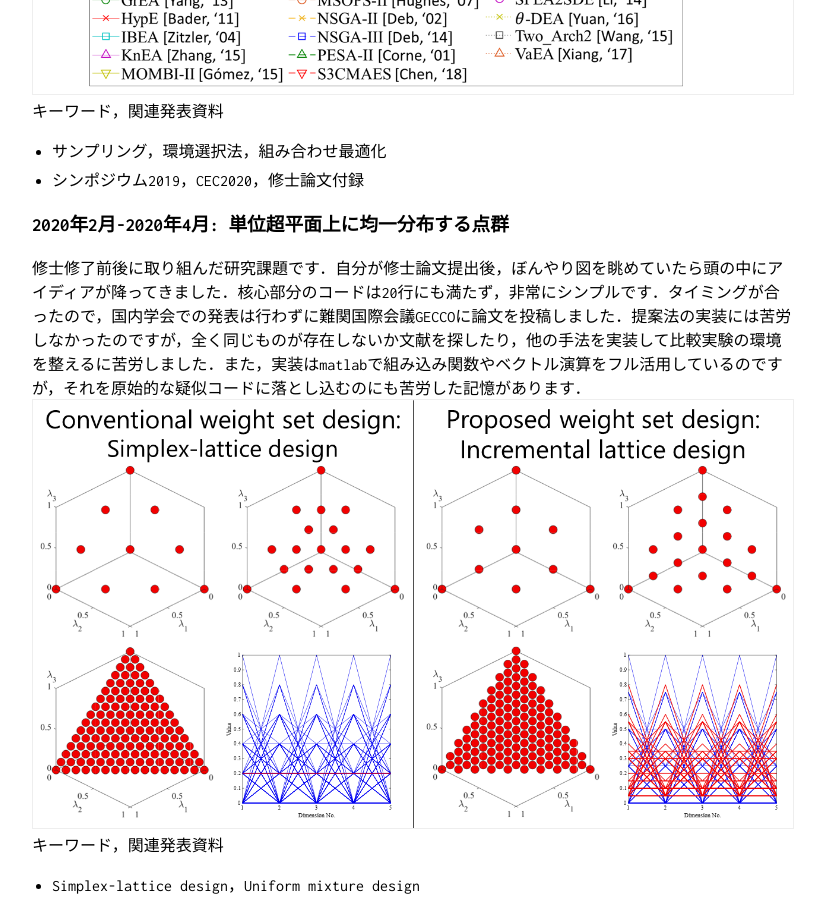
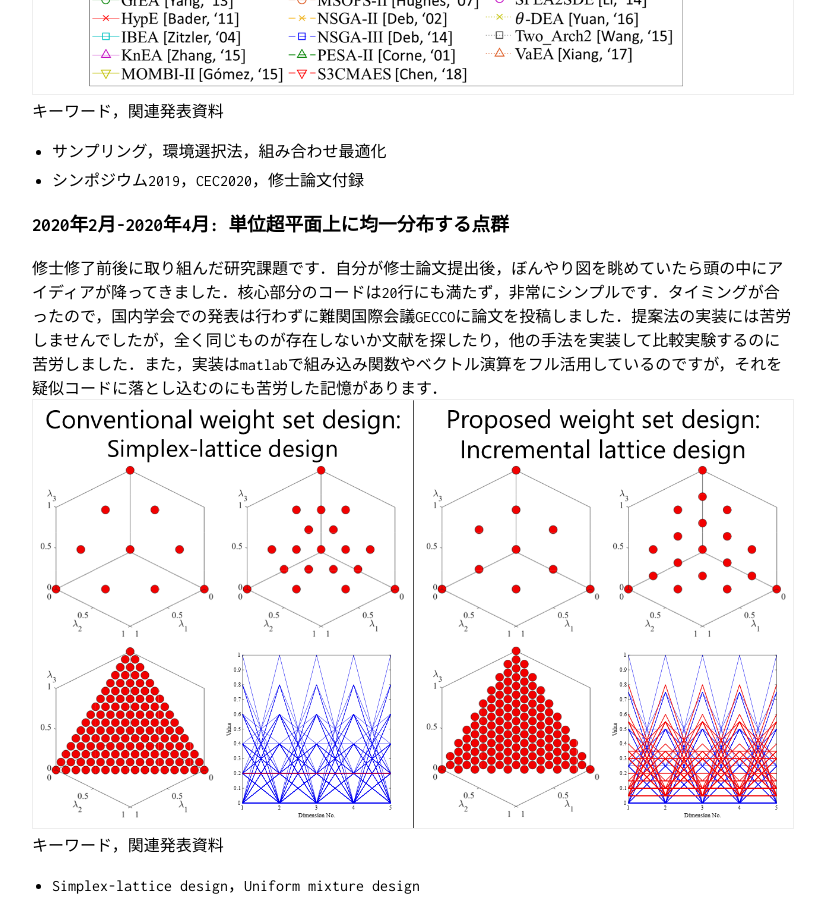
Before and after one commit to tomtkg/tomtkg.github.io, a Jekyll site: the page built from researchJP.md, in a window 1280 px wide and 900 px high, scrolled down 3160 px. Shown: the whole window, without its empty margins (228-1053 px from the left). Built offline with Jekyll 4.4.1, drawn with Linux system fonts in a browser that asks for light colours.

Commit message:
Update researchJP.md

```diff
--- a/researchJP.md
+++ b/researchJP.md
@@ -37,7 +37,7 @@ title: Tom TKG's Homepage
 - シンポジウム2019，CEC2020，修士論文付録
 
 ### 2020年2月-2020年4月: 単位超平面上に均一分布する点群
-修士修了前後に取り組んだ研究課題です．自分が修士論文提出後，ぼんやり図を眺めていたら頭の中にアイディアが降ってきました．核心部分のコードは20行にも満たず，非常にシンプルです．タイミングが合ったので，国内学会での発表は行わずに難関国際会議GECCOに論文を投稿しました．提案法の実装には苦労しなかったのですが，全く同じものが存在しないか文献を探したり，他の手法を実装して比較実験の環境を整えるに苦労しました．また，実装はmatlabで組み込み関数やベクトル演算をフル活用しているのですが，それを原始的な疑似コードに落とし込むのにも苦労した記憶があります．
+修士修了前後に取り組んだ研究課題です．自分が修士論文提出後，ぼんやり図を眺めていたら頭の中にアイディアが降ってきました．核心部分のコードは20行にも満たず，非常にシンプルです．タイミングが合ったので，国内学会での発表は行わずに難関国際会議GECCOに論文を投稿しました．提案法の実装には苦労しませんでしたが，全く同じものが存在しないか文献を探したり，他の手法を実装して比較実験するのに苦労しました．また，実装はmatlabで組み込み関数やベクトル演算をフル活用しているのですが，それを疑似コードに落とし込むのにも苦労した記憶があります．
 <img src="image/gecco2020.png"/>
 キーワード，関連発表資料
 - Simplex-lattice design，Uniform mixture design
```
